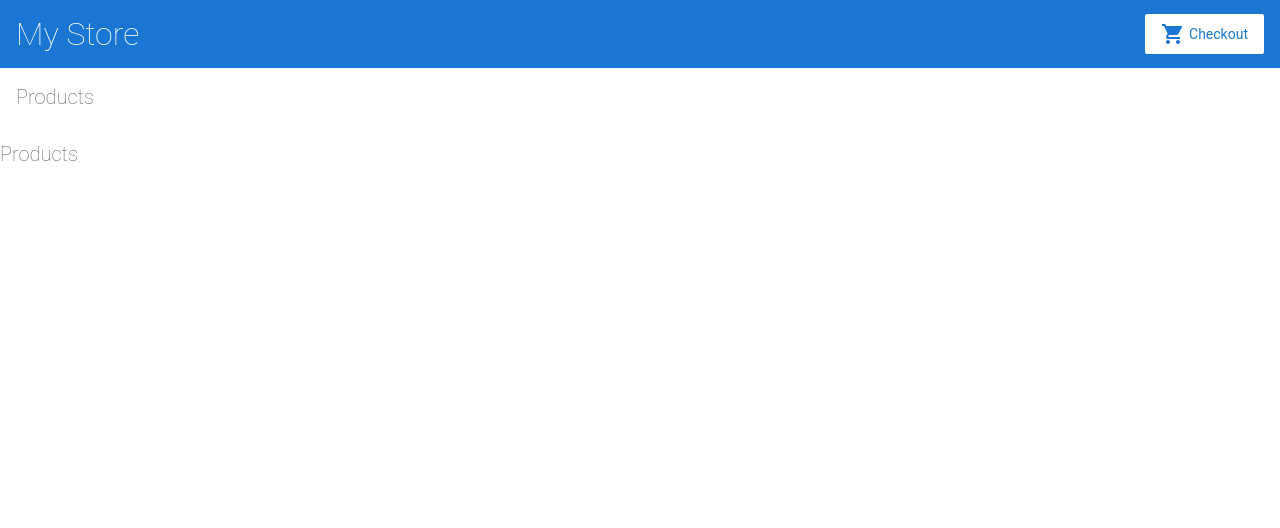
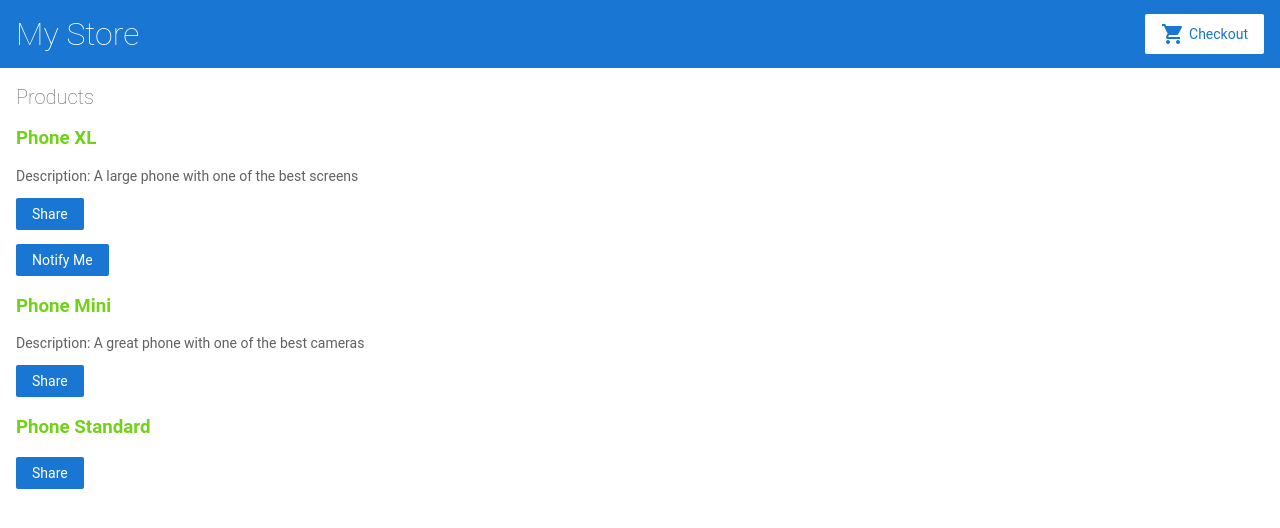
Before and after one commit to EndroidMc/angular-Tutorial, an Angular app: page / in a window 1280 px wide. Shown: the top 528 px of the page. Built offline with nearby package versions, Linux system fonts and the light colour scheme.

Commit message:
4 files modified, 4 added

```diff
--- a/src/app/app.component.html
+++ b/src/app/app.component.html
@@ -4,10 +4,7 @@
   <router-outlet></router-outlet>
 </div>
 
-<h2>Products</h2>
 
-<div *ngFor="let product of products">
-</div>
 
 <!--
 Copyright Google LLC. All Rights Reserved.
--- a/src/app/app.module.ts
+++ b/src/app/app.module.ts
@@ -6,6 +6,7 @@
 import { AppComponent } from './app.component';
 import { TopBarComponent } from './top-bar/top-bar.component';
 import { ProductListComponent } from './product-list/product-list.component';
+import { ProductAlertsComponent } from './product-alerts/product-alerts.component';
 
 @NgModule({
   imports: [
@@ -18,7 +19,8 @@
   declarations: [
     AppComponent,
     TopBarComponent,
-    ProductListComponent
+    ProductListComponent,
+    ProductAlertsComponent
   ],
   bootstrap: [
     AppComponent
--- /dev/null
+++ b/src/app/product-alerts/product-alerts.component.html
@@ -0,0 +1,3 @@
+<p *ngIf="product && product.price > 700">
+  <button type="button">Notify Me</button>
+</p>
--- /dev/null
+++ b/src/app/product-alerts/product-alerts.component.ts
@@ -0,0 +1,17 @@
+import { Component, OnInit, Input } from '@angular/core';
+import { Product} from '../products';
+
+@Component({
+  selector: 'app-product-alerts',
+  templateUrl: './product-alerts.component.html',
+  styleUrls: ['./product-alerts.component.css']
+})
+export class ProductAlertsComponent implements OnInit {
+
+  @Input() product!: Product;
+  constructor() { }
+
+  ngOnInit(): void {
+  }
+
+}
--- a/src/app/product-list/product-list.component.html
+++ b/src/app/product-list/product-list.component.html
@@ -1,5 +1,21 @@
 <h2>Products</h2>
 
+<div *ngFor="let product of products">
+  <h3>
+    <a [title]="product.name + ' details'">
+      {{ product.name }}
+    </a>
+  </h3>
+
+  <p *ngIf="product.description">Description: {{ product.description }}</p>
+
+  <button type="button" (click)="share()">Share</button>
+
+  <app-product-alerts
+    [product]="product">
+  </app-product-alerts>
+
+</div>
 
 <!--
 Copyright Google LLC. All Rights Reserved.
--- a/src/styles.css
+++ b/src/styles.css
@@ -43,7 +43,7 @@
 
 a {
   cursor: pointer;
-  color: #1976d2;
+  color: #72d219;
   text-decoration: none;
 }
 
```
Also changed, not shown: src/app/product-alerts/product-alerts.component.css (added), 1 other file (tests, documents, lock files or other folders).
